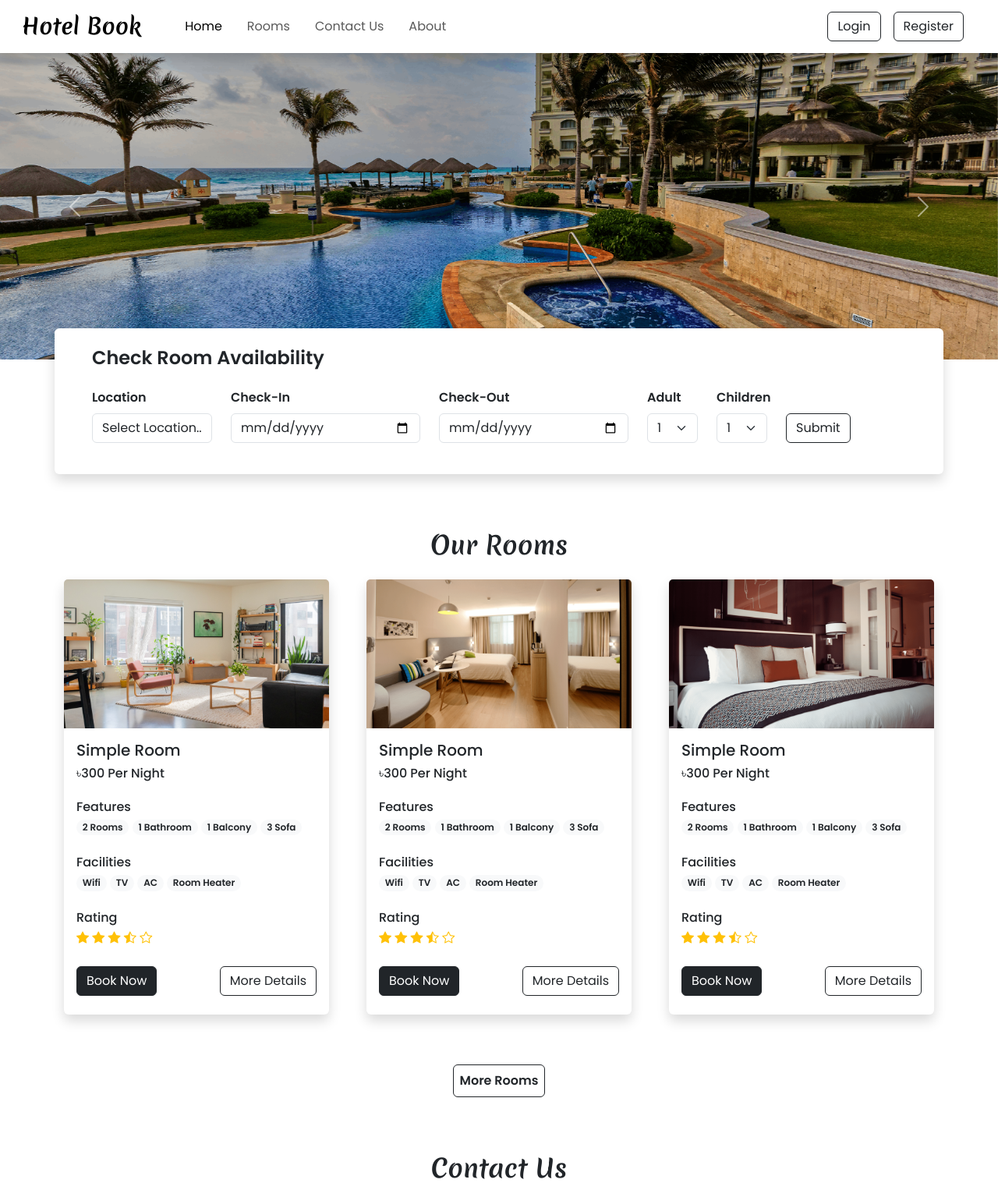
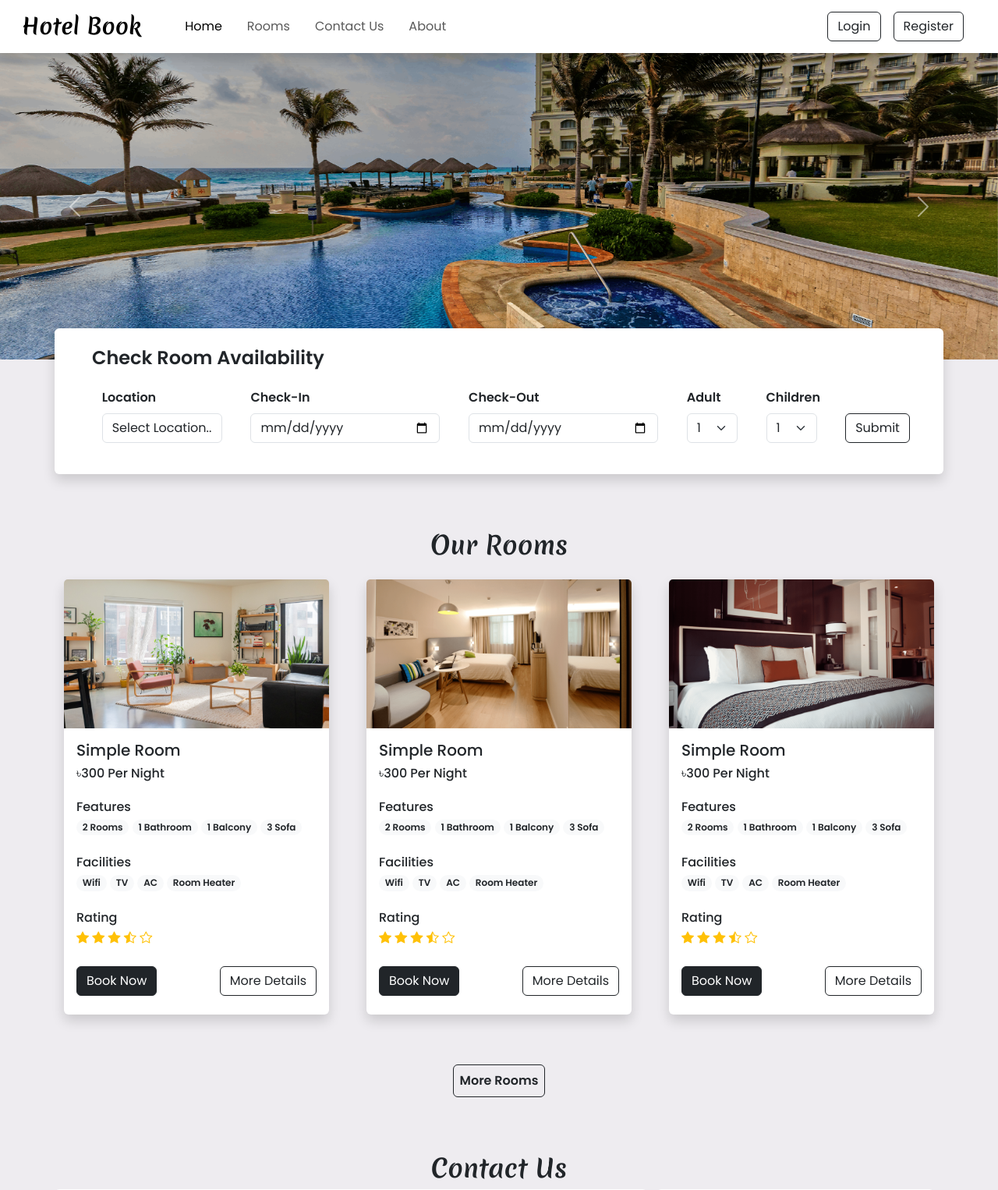
Before and after one commit to Limon00001/Hotel-book-system, a PHP site: page / in a window 1280 px wide. Shown: the top 1526 px of the page at 78% size. Run offline with PHP 8.4, Linux system fonts and the light colour scheme.

Commit message:
homepageupdate

```diff
--- a/css/style.css
+++ b/css/style.css
@@ -8,6 +8,10 @@ html {
 }
 .h-font {
   font-family: "Merienda", cursive;
+}
+
+body{
+  background-color: rgba(227, 223, 230, 0.589);
 }
 
 /*---- Hide number arrows: ------*/
--- a/index.php
+++ b/index.php
@@ -76,7 +76,7 @@
             <div class="col-lg-12 bg-white shadow px-5 py-4 rounded">
                 <h5 class="fs-4 fw-bolder mb-4">Check Room Availability</h5>
                 <form action="">
-                    <div class="row align-items-end">
+                    <div class="row align-items-end d-flex justify-content-evenly">
                         <div class="col-lg-2 mb-3">
                             <label class="form-label fw-bold">Location</label>
                             <select id="select_location" class="form-control shadow-none">
```
